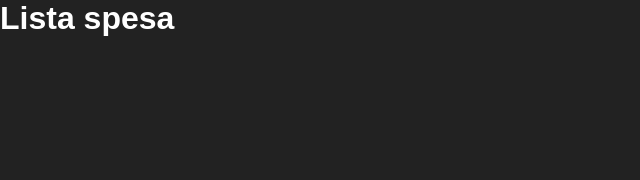
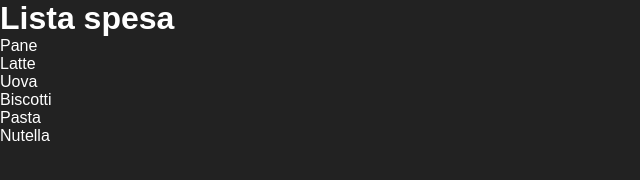
Before and after one commit to davidearbola/js-lista-spesa, a plain HTML site: page index.html in a window 1280 px wide. Shown: the whole page, without its empty margins (0-640 px from the left). Drawn offline with Linux system fonts and the light colour scheme.

Commit message:
M3 - stampo in pagina con innerhtml

```diff
--- a/index.html
+++ b/index.html
@@ -10,6 +10,10 @@
 
 <body>
     <h1>Lista spesa</h1>
+    <!-- creo ul da richiamare in js -->
+    <ul>
+
+    </ul>
     <script src="./js/main.js"></script>
 </body>
 
--- a/js/main.js
+++ b/js/main.js
@@ -34,6 +34,26 @@ const listaSpesa = [
 // -   cambio il ciclo FOR con WHILE togliendo il contatore mettendolo fuori dal ciclo (sopra) e sposto l'incremento del ciclo alla fine del ciclo ma sempre dentro al ciclo
 
 //creo variabile contatore fuori da ciclo
+// let i = 0
+// //creo ciclo while WHILE(condizione)
+// while (i < listaSpesa.length){
+//     //creo costante per salvare ogni elemento che vado a cercare
+//     const elemento = listaSpesa[i];
+//     //aggiungo contatore
+//     i++;
+//     //stampo in console ogni elemento
+//     console.log(`Elemento: ${elemento}, che ha come indice ${i} (ciclo While)`)
+// }
+
+// MILESTONE 3:
+// Invece di stampare in console, inserite ogni elemento in pagina, magari in un <li>
+
+// -   non eseguo più la stampa del ciclo con il console log ma stampo in pagina con innerHtml
+
+// creo variabile che avrà come valore la ul che ho creato in HTML
+const ul = document.querySelector(`ul`);
+
+//creo variabile contatore fuori da ciclo
 let i = 0
 //creo ciclo while WHILE(condizione)
 while (i < listaSpesa.length){
@@ -41,6 +61,8 @@ while (i < listaSpesa.length){
     const elemento = listaSpesa[i];
     //aggiungo contatore
     i++;
-    //stampo in console ogni elemento
-    console.log(`Elemento: ${elemento}, che ha come indice ${i} (ciclo While)`)
+    //stampo in pagina ogni elemento dell'array con innerhtml
+    ul.innerHTML += `<li>
+                        ${elemento}
+                    </li>`
 }
```
